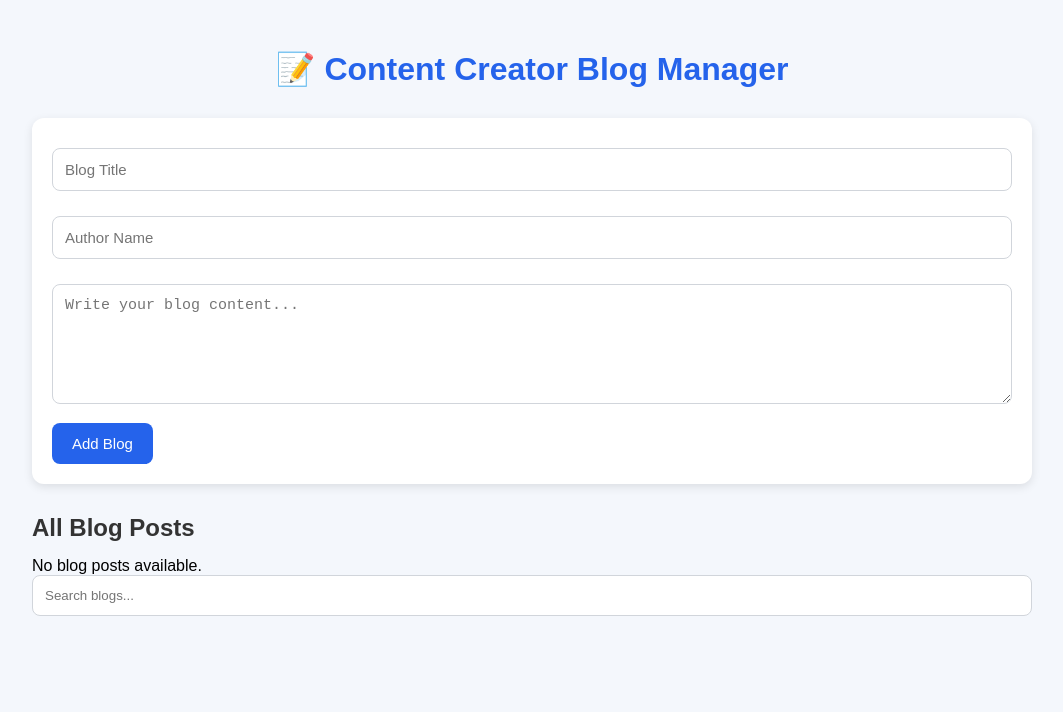
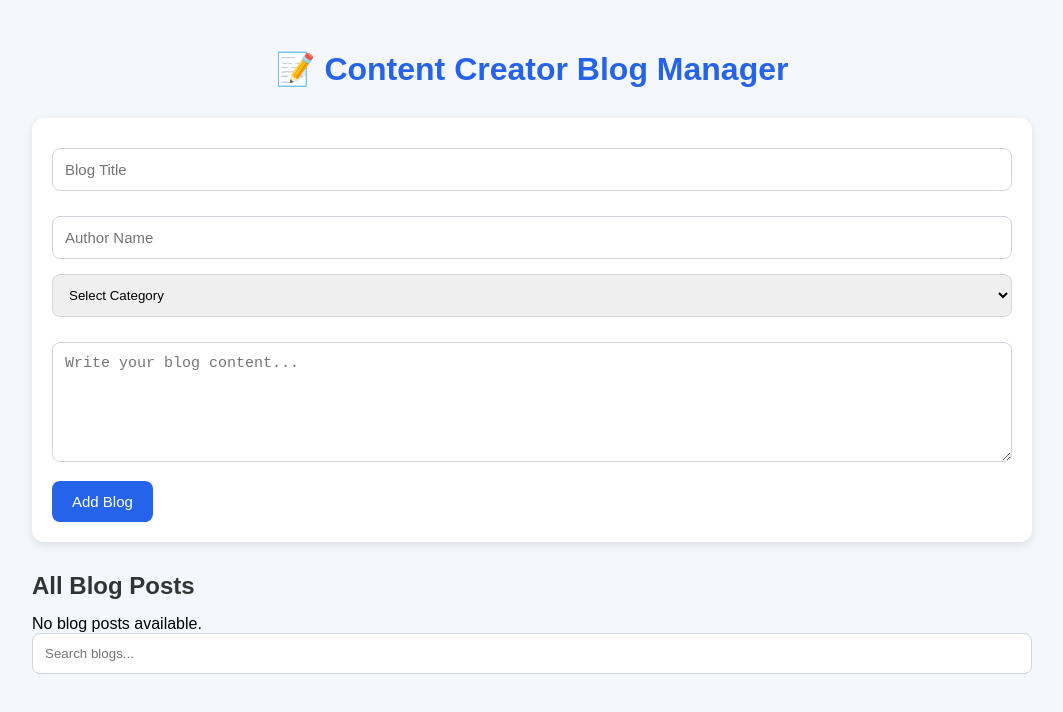
Before and after one commit to surendhar98/NM-intern, a React (Create React App) app: page / in a window 1280 px wide. Shown: the top 712 px of the page, without its empty margins (108-1171 px from the left). Built offline with nearby package versions, Linux system fonts and the light colour scheme.

Commit message:
Final Content Creator Blog Manager

```diff
--- a/src/components/CreateBlog.js
+++ b/src/components/CreateBlog.js
@@ -4,12 +4,14 @@ function CreateBlog({ addBlog, editingBlog, updateBlog }) {
   const [title, setTitle] = useState("");
   const [author, setAuthor] = useState("");
   const [content, setContent] = useState("");
+  const [category, setCategory] = useState("");
 
   useEffect(() => {
     if (editingBlog) {
       setTitle(editingBlog.title);
       setAuthor(editingBlog.author);
       setContent(editingBlog.content);
+      setCategory(editingBlog.category || "");
     }
   }, [editingBlog]);
 
@@ -21,13 +23,16 @@ function CreateBlog({ addBlog, editingBlog, updateBlog }) {
         id: editingBlog.id,
         title,
         author,
+        category,
         content,
+        createdAt: editingBlog.createdAt,
       });
     } else {
       const newBlog = {
         id: Date.now(),
         title,
         author,
+        category,
         content,
         createdAt: new Date().toLocaleString(),
       };
@@ -37,6 +42,7 @@ function CreateBlog({ addBlog, editingBlog, updateBlog }) {
 
     setTitle("");
     setAuthor("");
+    setCategory("");
     setContent("");
   };
 
@@ -58,6 +64,18 @@ function CreateBlog({ addBlog, editingBlog, updateBlog }) {
         required
       />
 
+      <select
+        value={category}
+        onChange={(e) => setCategory(e.target.value)}
+        required
+      >
+        <option value="">Select Category</option>
+        <option value="Technology">Technology</option>
+        <option value="Education">Education</option>
+        <option value="Gaming">Gaming</option>
+        <option value="Lifestyle">Lifestyle</option>
+      </select>
+
       <textarea
         placeholder="Write your blog content..."
         value={content}
--- a/src/index.css
+++ b/src/index.css
@@ -3,3 +3,24 @@
   padding: 0;
   box-sizing: border-box;
 }
+.search-box {
+  width: 100%;
+  padding: 12px;
+  margin-bottom: 20px;
+  border: 1px solid #d1d5db;
+  border-radius: 8px;
+}
+
+.date {
+  color: #6b7280;
+  font-size: 14px;
+  margin-top: 10px;
+}
+
+.blog-form select {
+  width: 100%;
+  padding: 12px;
+  margin-bottom: 15px;
+  border: 1px solid #d1d5db;
+  border-radius: 8px;
+}
```
